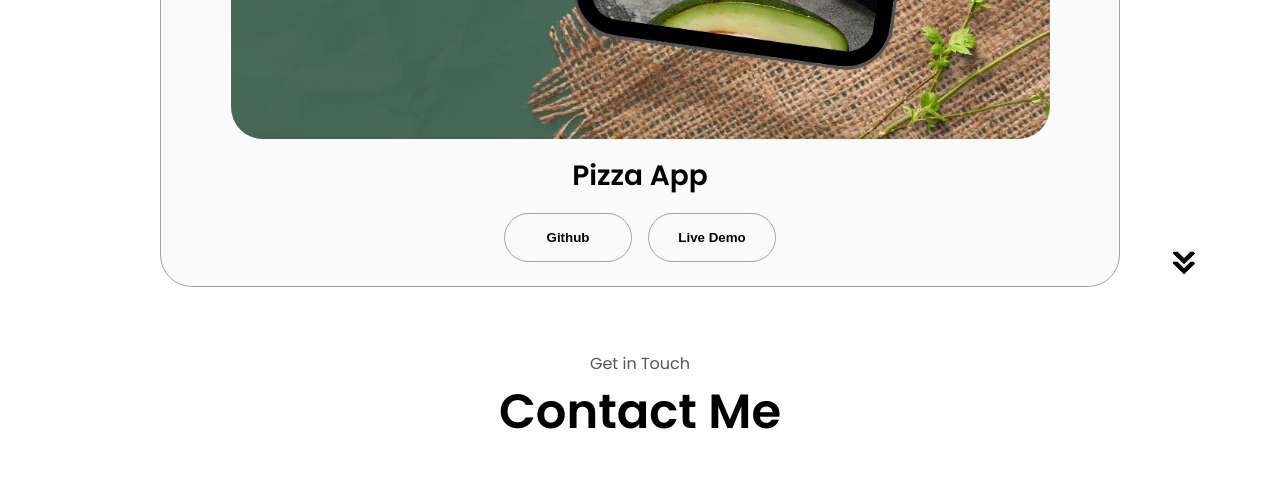
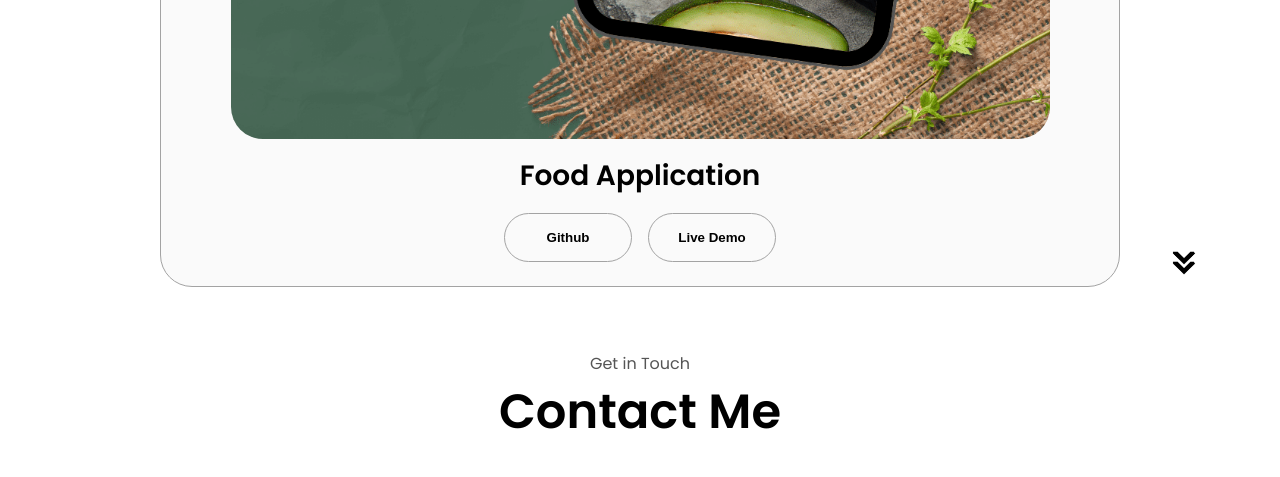
Before and after one commit to Dibose/portfolio, a plain HTML site: page index.html in a window 1280 px wide. Shown: the part 3876-4353 px from the top of the page. Drawn offline with Linux system fonts and the light colour scheme.

Commit message:
Update index.html

```diff
--- a/index.html
+++ b/index.html
@@ -286,7 +286,7 @@
                     <div class="article-container">
                         <img src="./assets/project-3.png" alt="Project 3" class="project-img" />
                     </div>
-                    <h2 class="experience-sub-title project-title">Pizza App</h2>
+                    <h2 class="experience-sub-title project-title">Food Application</h2>
                     <div class="btn-container">
                         <button class="btn btn-color-2 project-btn" onclick="location.href='https://github.com/Dibose/pizzaria/tree/main'">
                             Github
```
